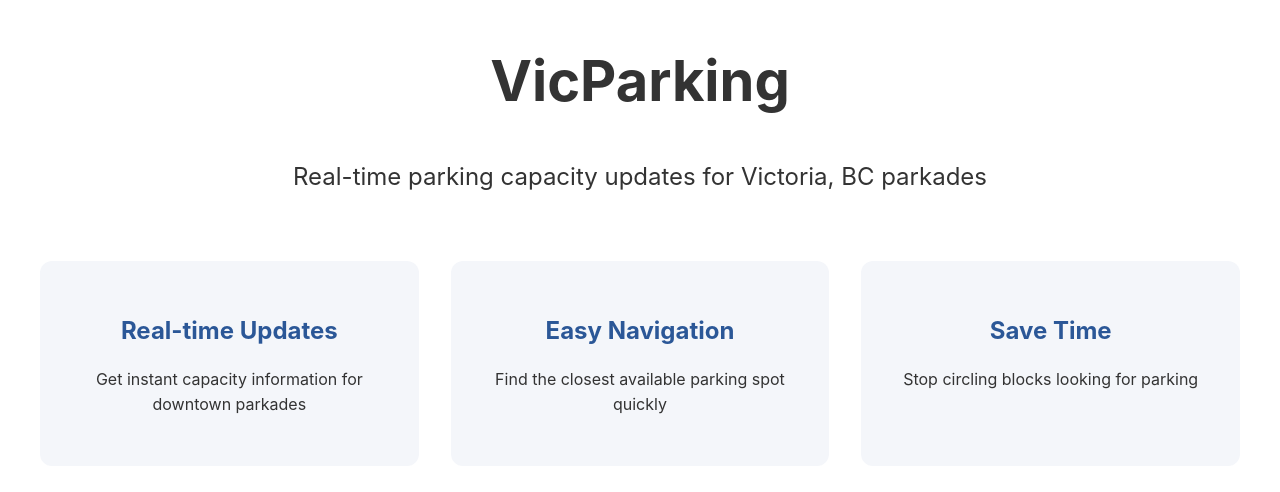
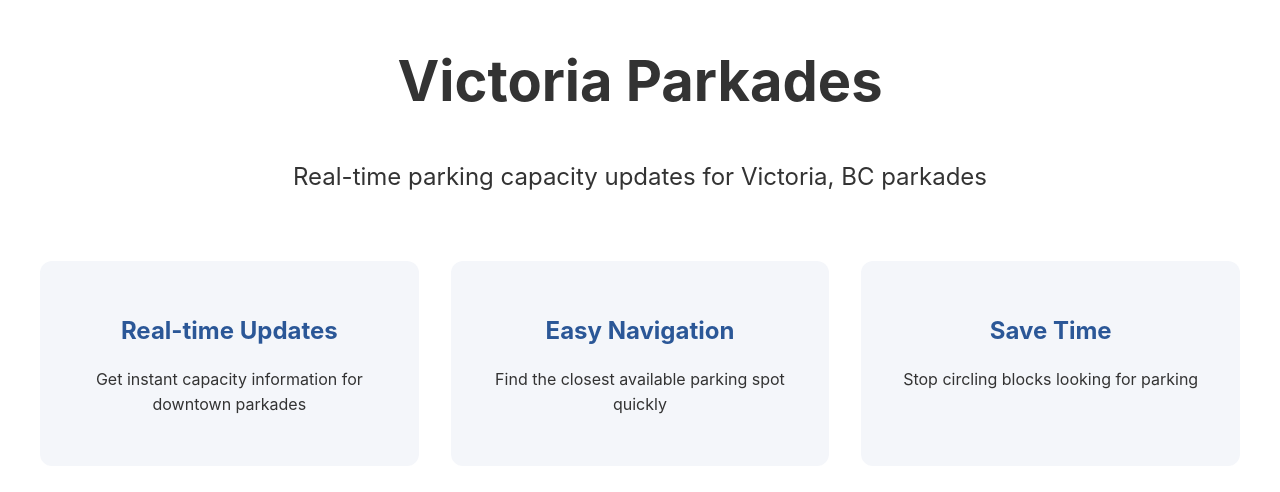
Before and after one commit to nrempel/vicparking-web, a plain HTML site: page site/index.html in a window 1280 px wide. Shown: the part 187-679 px from the top of the page. Drawn offline with Linux system fonts and the light colour scheme.

Commit message:
Update branding from VicParking to Victoria Parkades across HTML and manifest files

```diff
--- a/site/index.html
+++ b/site/index.html
@@ -4,7 +4,7 @@
 
 <head>
   <meta charset="utf-8" />
-  <title>VicParking - Real-time Victoria Parkade Updates</title>
+  <title>Victoria Parkades - Real-time Victoria Parking Updates</title>
   <meta name="description" content="Find real-time parking capacity updates for parkades in Victoria, BC" />
   <meta name="viewport" content="width=device-width, initial-scale=1" />
 
@@ -12,7 +12,7 @@
   <meta name="keywords"
     content="parking, Victoria BC, parkade, real-time parking, downtown Victoria, parking availability" />
   <meta name="robots" content="index, follow" />
-  <meta name="author" content="VicParking" />
+  <meta name="author" content="Victoria Parkades" />
   <link rel="canonical" href="https://vicparking.ca" />
 
   <link rel="icon" type="image/png" href="/favicon-96x96.png" sizes="96x96" />
@@ -28,8 +28,8 @@
 
 <body>
   <main>
-    <div class="logo"><img src="/icon.png" alt="VicParking Logo"></div>
-    <h1>VicParking</h1>
+    <div class="logo"><img src="/icon.png" alt="Victoria Parkades Logo"></div>
+    <h1>Victoria Parkades</h1>
     <p class="tagline">
       Real-time parking capacity updates for Victoria, BC parkades
     </p>
```
Also changed, not shown: site/privacy.html (+2 -2 lines), site/site.webmanifest.
